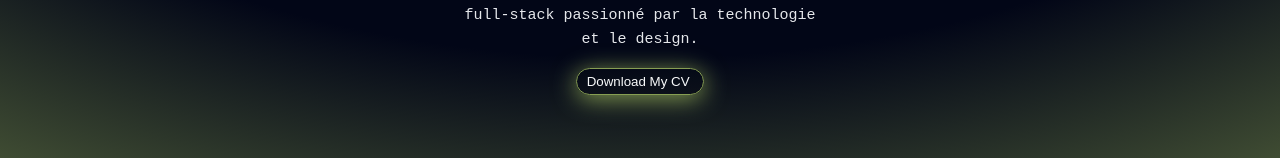
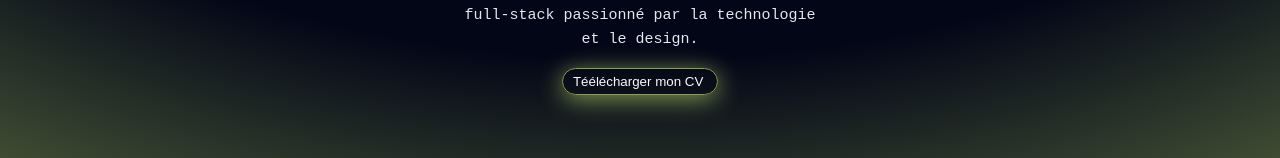
Before and after one commit to bollytn/portfolio, a React (Create React App) app: page / in a window 1280 px wide. Shown: the part 508-666 px from the top of the page. Built offline with nearby package versions, Linux system fonts and the light colour scheme; the HTML template or start-up script is replaced by a standard one.

Commit message:
Update button text to French for CV download

```diff
--- a/src/containers/hero/index.jsx
+++ b/src/containers/hero/index.jsx
@@ -35,7 +35,7 @@ export default function Home() {
             whiteTap={{scale:0.985,}}
             style={{border, boxShadow}}
             >
-                Download My CV
+                Téélécharger mon CV
                 <span class="icon">{FiArrowRight}</span>
             </motion.button>
             </div>
```
